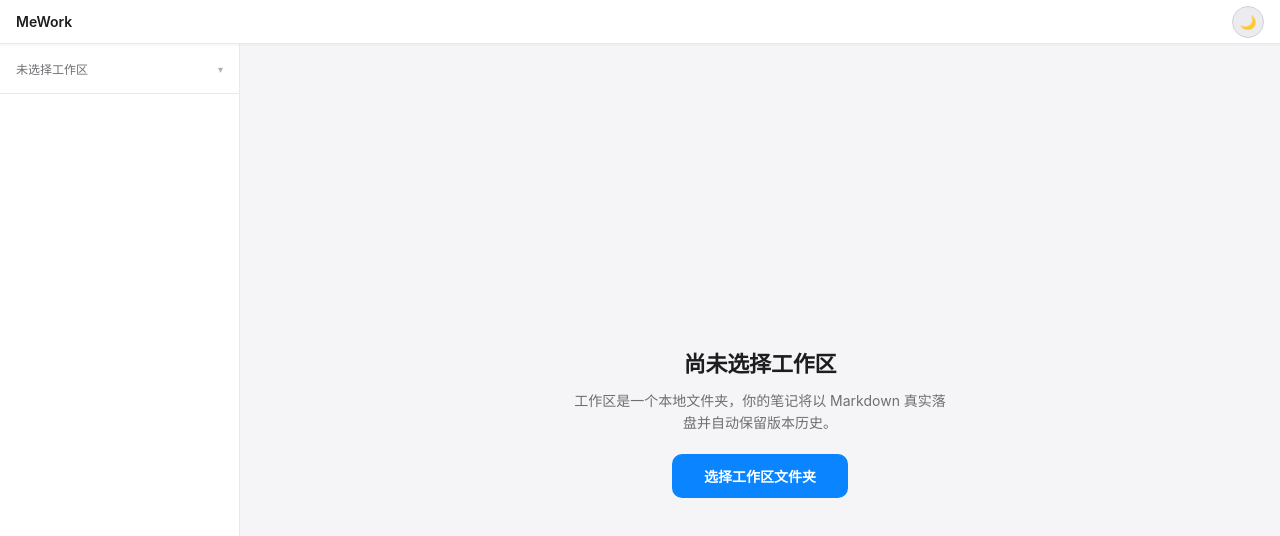
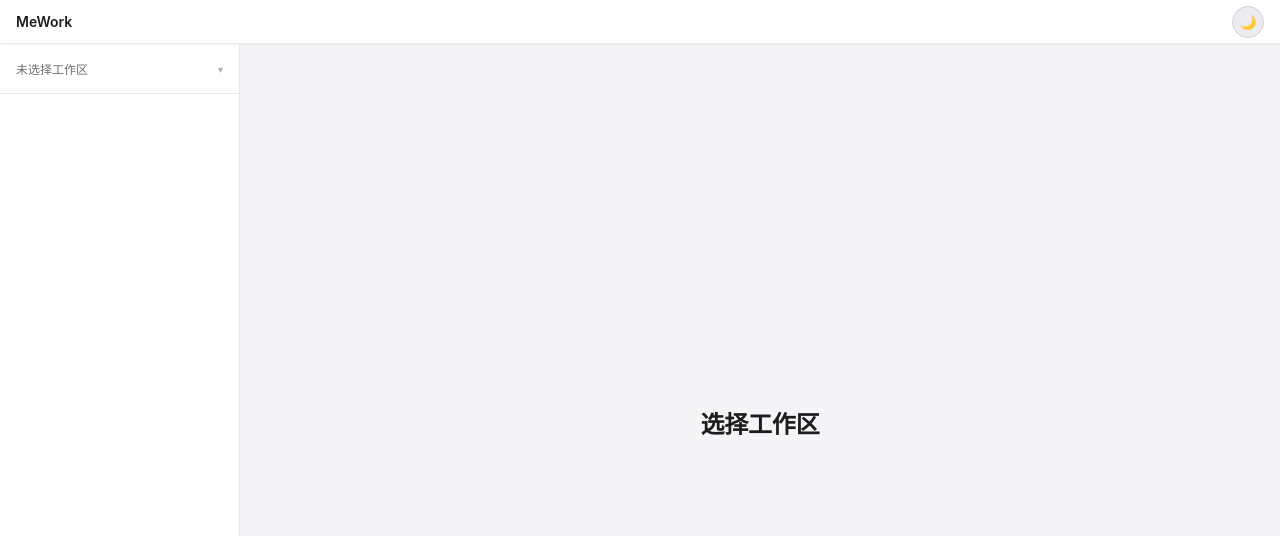
Before and after one commit to oyli722/Work-Record, a React (Vite) app in the folder src/renderer/: page / in a window 1280 px wide. Shown: the top 536 px of the page. Built offline with nearby package versions, Linux system fonts and the light colour scheme.

Commit message:
style(空状态): 极简——可点击提示文字替代实体按钮

```diff
--- a/src/renderer/src/components/WorkspaceEmpty.jsx
+++ b/src/renderer/src/components/WorkspaceEmpty.jsx
@@ -1,12 +1,12 @@
-// 主内容区空状态：无激活工作区时的提示（替代整页引导）
-// 不占用顶栏/侧边栏；简洁居中，提供「选择工作区」主操作与最近列表（次级）。
+// 主内容区空状态（无工作区）——极简模式
+// 一行可点击的提示文字，点击即打开目录选择；无实体按钮。
 import { useState } from 'react'
 
 export default function WorkspaceEmpty({ workspace }) {
   const [busy, setBusy] = useState(false)
   const [error, setError] = useState(null)
 
-  /** 打开系统目录选择 → 激活选中目录为工作区 */
+  /** 点击提示文字 → 打开系统目录选择 → 激活为工作区 */
   async function handleChoose() {
     setBusy(true)
     setError(null)
@@ -24,13 +24,16 @@ export default function WorkspaceEmpty({ workspace }) {
 
   return (
     <div className="workspace-empty">
-      <h2 className="workspace-empty__title">尚未选择工作区</h2>
-      <p className="workspace-empty__desc">
-        工作区是一个本地文件夹，你的笔记将以 Markdown 真实落盘并自动保留版本历史。
-      </p>
-      <button type="button" className="workspace-empty__cta" onClick={handleChoose} disabled={busy}>
-        {busy ? '正在打开…' : '选择工作区文件夹'}
+      <button
+        type="button"
+        className="workspace-empty__title"
+        onClick={handleChoose}
+        disabled={busy}
+        title="选择工作区文件夹"
+      >
+        {busy ? '正在打开…' : '选择工作区'}
       </button>
+
       {error && <p className="workspace-empty__error">{error}</p>}
 
       {workspace.recent.length > 0 && (
--- a/src/renderer/src/styles/index.css
+++ b/src/renderer/src/styles/index.css
@@ -282,37 +282,28 @@ button {
   color: var(--color-text);
 }
 
+/* 标题即操作：无按钮外观，hover 给强调色+下划线暗示可点击 */
 .workspace-empty__title {
-  font-size: 22px;
+  border: none;
+  background: none;
+  font-size: 24px;
   font-weight: 600;
   letter-spacing: -0.01em;
+  color: var(--color-text);
+  padding: var(--space-2) var(--space-3);
+  border-radius: var(--radius-sm);
+  cursor: pointer;
+  transition:
+    color 0.15s ease,
+    background-color 0.15s ease;
 }
 
-.workspace-empty__desc {
-  font-size: var(--font-size-base);
-  color: var(--color-text-secondary);
-  line-height: 1.6;
-  max-width: 380px;
+.workspace-empty__title:hover {
+  color: var(--color-accent);
+  background: var(--color-bg-subtle);
 }
 
-.workspace-empty__cta {
-  margin-top: var(--space-2);
-  border: none;
-  border-radius: var(--radius-md);
-  background: var(--color-accent);
-  color: #fff;
-  font-size: var(--font-size-base);
-  font-weight: 600;
-  padding: var(--space-3) var(--space-6);
-  cursor: pointer;
-  transition: background-color 0.15s ease;
-}
-
-.workspace-empty__cta:hover {
-  background: var(--color-accent-hover);
-}
-
-.workspace-empty__cta:disabled {
+.workspace-empty__title:disabled {
   opacity: 0.6;
   cursor: default;
 }
```
